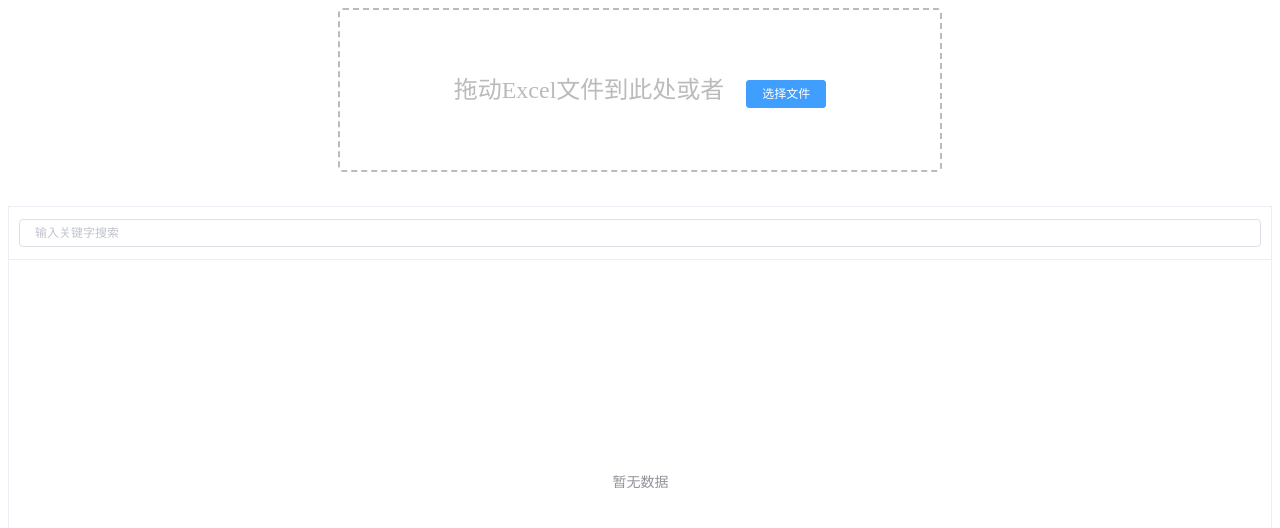
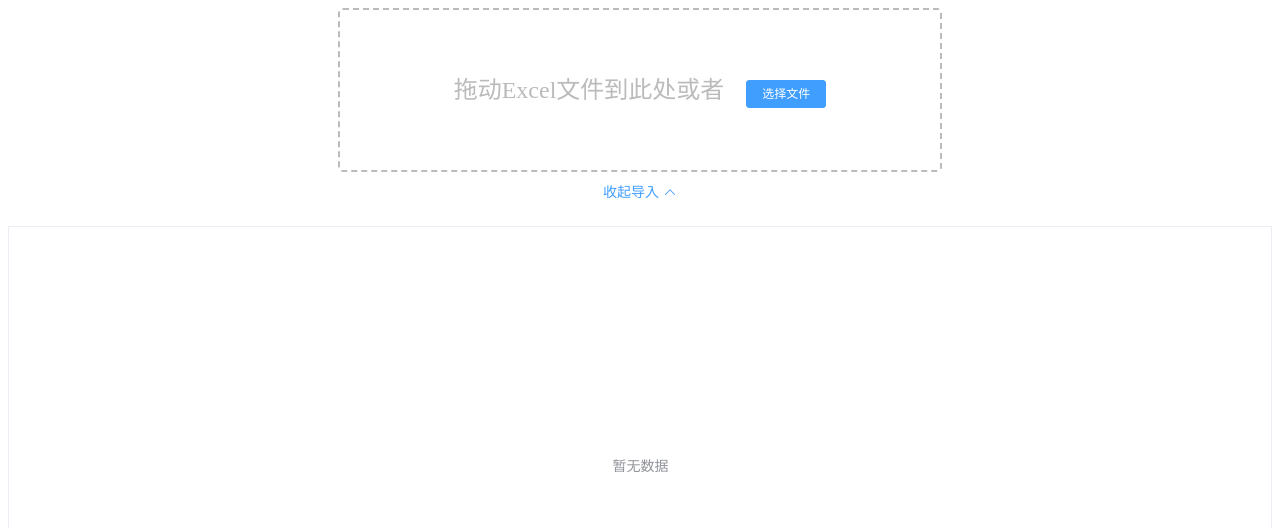
Before and after one commit to heshushun/vue-upload-excel, a Vue app: page / in a window 1280 px wide. Shown: the top 528 px of the page. Built offline with nearby package versions, Linux system fonts and the light colour scheme.

Commit message:
[upd]导入窗口收缩控制添加

```diff
--- a/src/components/UploadExcel.vue
+++ b/src/components/UploadExcel.vue
@@ -9,7 +9,7 @@
                 accept=".xlsx, .xls"
                 @change="handleClick"
         />
-        <div class="drop" @drop="handleDrop" @dragover="handleDragover" @dragenter="handleDragover">
+        <div class="drop" v-if="showDrop" @drop="handleDrop" @dragover="handleDragover" @dragenter="handleDragover">
             拖动Excel文件到此处或者
             <el-button
                     :loading="loading"
@@ -18,6 +18,12 @@
                     type="primary"
                     @click="handleUpload"
             >选择文件</el-button>
+        </div>
+
+        <div class="dropShow" >
+            <el-button type="text" class="dropShowBtn" @click="closeDrop">
+                {{word}} <i :class="showDrop ? 'el-icon-arrow-up': 'el-icon-arrow-down'"></i>
+            </el-button>
         </div>
 
         <!-- 数据显示区域 -->
@@ -31,15 +37,14 @@
                 ></el-tab-pane>
             </el-tabs>
             <!--<el-button v-show="JSON.stringify(tableData) !== '[]'" size="mini" type="primary" @click="pushData">输出该表数据</el-button>-->
-            <el-button v-show="JSON.stringify(tableData) !== '[]'" size="mini" type="primary" @click="clearFilter">清除所有过滤器</el-button>
-            <el-table :data="tableData.filter(data => !search || data.name.toLowerCase().includes(search.toLowerCase()))"
-                      ref="filterTable" stripe border :height="Height" highlight-current-row style="width: 100%;margin-top:20px;">
+            <el-button v-show="hasTableData()" size="mini" type="primary" @click="clearFilter">重置所有筛选</el-button>
+            <el-table :data="tables" ref="filterTable" stripe border :height="tableHeight" highlight-current-row style="width: 100%;margin-top:20px;">
                 <template v-for="(item, index) in tableHeader">
-                    <el-table-column v-if="index <= 0" :prop="item" :label="item" :key="item" :filters="filterData(item)" :filter-method="filterHandler" sortable fixed/>
+                    <el-table-column v-if="index === 0" :prop="item" :label="item" :key="item" :filters="filterData(item)" :filter-method="filterHandler" sortable fixed/>
                     <el-table-column v-if="index > 0" :prop="item" :label="item" :key="item" :filters="filterData(item)" :filter-method="filterHandler" sortable/>
                 </template>
-                <el-table-column align="right">
-                    <template slot="header">
+                <el-table-column v-if="hasTableData()" align="right">
+                    <template slot="header" slot-scope="{}">
                         <el-input v-model="search" size="mini" placeholder="输入关键字搜索"/>
                     </template>
                     <template slot-scope="scope">
@@ -84,8 +89,15 @@
 
                 search: '',
 
-                Height: 0
+                showDrop: true,
+
+                tableHeight: 0
             };
+        },
+        mounted () {
+            this.$nextTick(function() {
+                this.setTableHeight(320);
+            });
         },
         methods: {
 
@@ -238,11 +250,8 @@
             },
 
             // 设置table高度
-            setHeight () {
-                this.$nextTick(() => {
-                    this.Height = window.innerHeight - 300;
-                });
-                console.log("Height",this.Height);
+            setTableHeight (v) {
+                this.tableHeight = window.innerHeight - v;
             },
 
             // 清除所有过滤器
@@ -272,18 +281,54 @@
                 return newFilterData
             },
 
+            // 处理修改
             handleEdit(index, row) {
                 console.log(index, row);
             },
 
+            // 处理删除
             handleDelete(index, row) {
                 console.log(index, row);
+            },
+
+            // 是否有表数据
+            hasTableData() {
+                return JSON.stringify(this.tableData) !== '[]'
+            },
+
+            // 收缩导入窗
+            closeDrop() {
+                this.showDrop = !this.showDrop;
+                console.info(this.showDrop);
+                if (!this.showDrop) {
+                    this.setTableHeight(180);
+                }else {
+                    this.setTableHeight(320);
+                }
             }
 
         },
-        mounted () {
-            this.setHeight()
-        },
+        computed: {
+            // 模糊搜索
+            tables() {
+                const search = this.search;
+                if (search) {
+                    return this.tableData.filter(data => {
+                        return Object.keys(data).some(key => {
+                            return String(data[key]).toLowerCase().includes(search.toLowerCase())
+                        })
+                    })
+                }
+                return this.tableData
+            },
+            word() {
+                if (this.showDrop === false) {
+                    return "展开导入";
+                } else {
+                    return "收起导入";
+                }
+            },
+        }
     };
 </script>
 
@@ -304,5 +349,18 @@
         color: #bbb;
         position: relative;
     }
+    .dropShow {
+        width: 600px;
+        height: 20px;
+        margin: 0 auto;
+        text-align: center;
+        color: #bbb;
+    }
+    .dropShowBtn {
+        width: 300px;
+        height: 15px;
+        margin: 0 auto;
+        text-align: center;
+    }
 
 </style>
```
